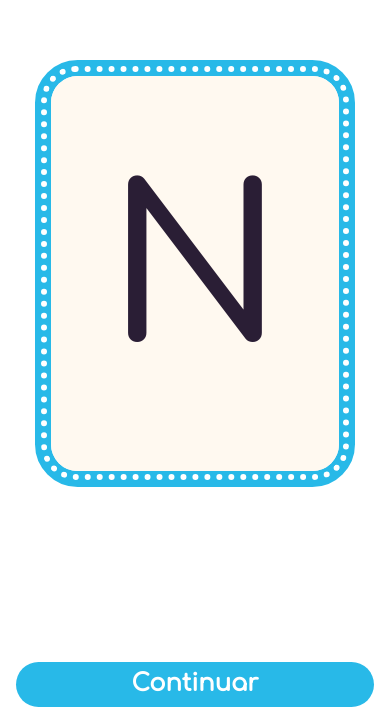
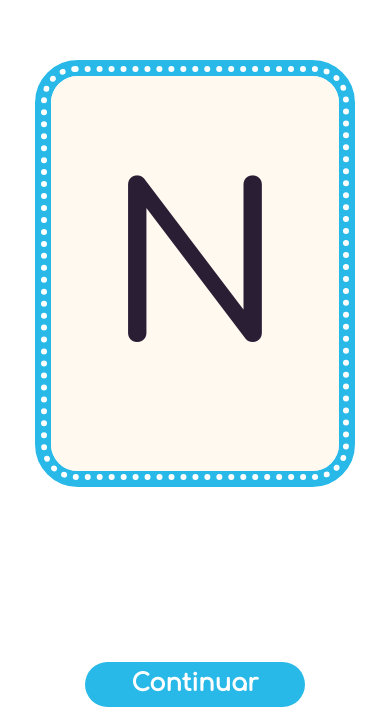
Before and after one commit to david-aravena-poblete/aprender-a-leer, a Next.js app: page /aprender in a window 390 px wide. Shown: the part 121-844 px from the top of the page. Built offline with nearby package versions, Linux system fonts and the light colour scheme.

Commit message:
style: size presentation continue button

```diff
--- a/src/app/aprender/components/PresentationStage/PresentationStage.module.css
+++ b/src/app/aprender/components/PresentationStage/PresentationStage.module.css
@@ -23,6 +23,10 @@
   justify-content: center;
 }
 
+.continueButton {
+  max-width: 240px;
+}
+
 @media (max-width: 600px) {
   .stage {
     grid-template-rows: minmax(0, 1fr) 56px;
@@ -31,4 +35,8 @@
   .continueArea {
     min-height: 56px;
   }
+
+  .continueButton {
+    max-width: 220px;
+  }
 }
```
